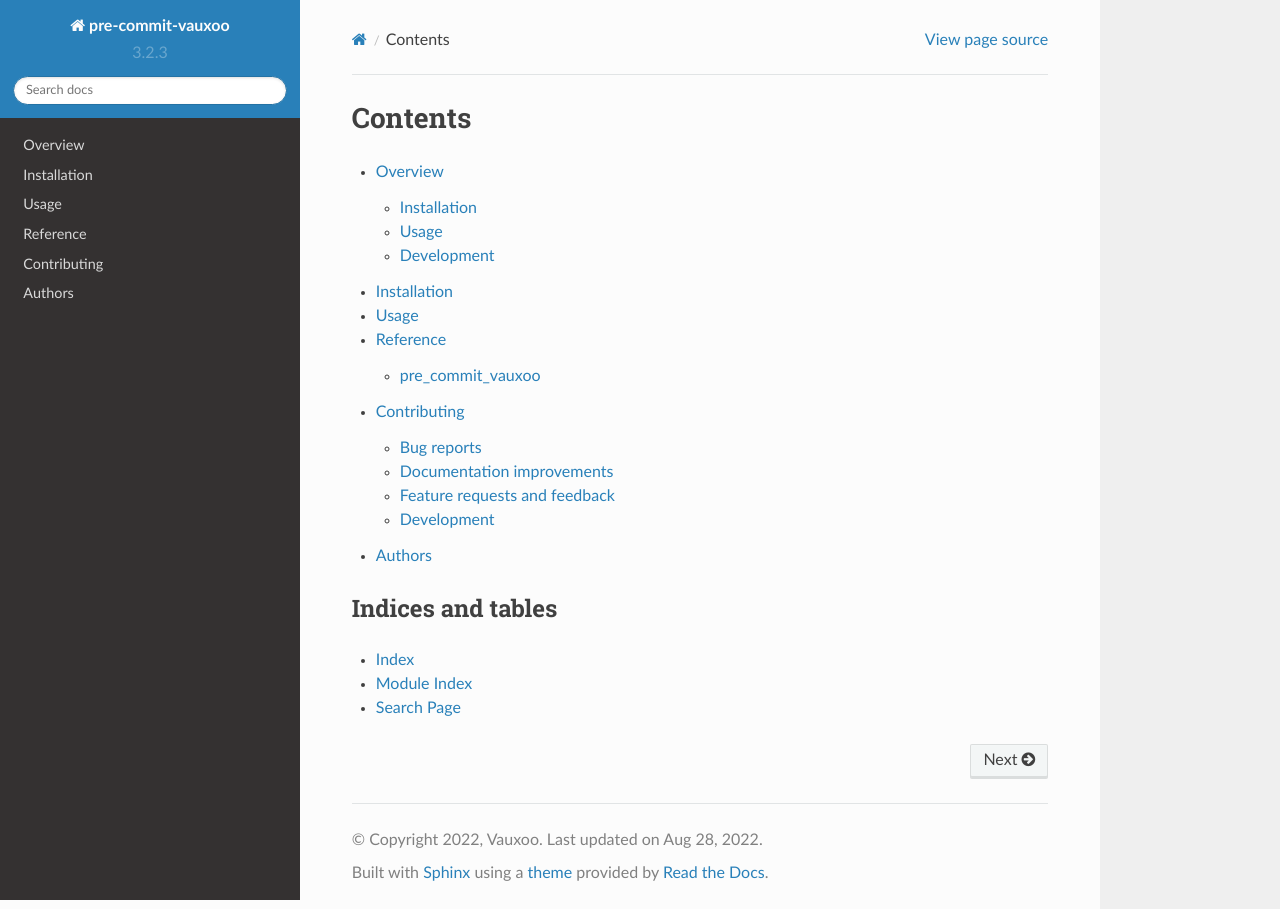
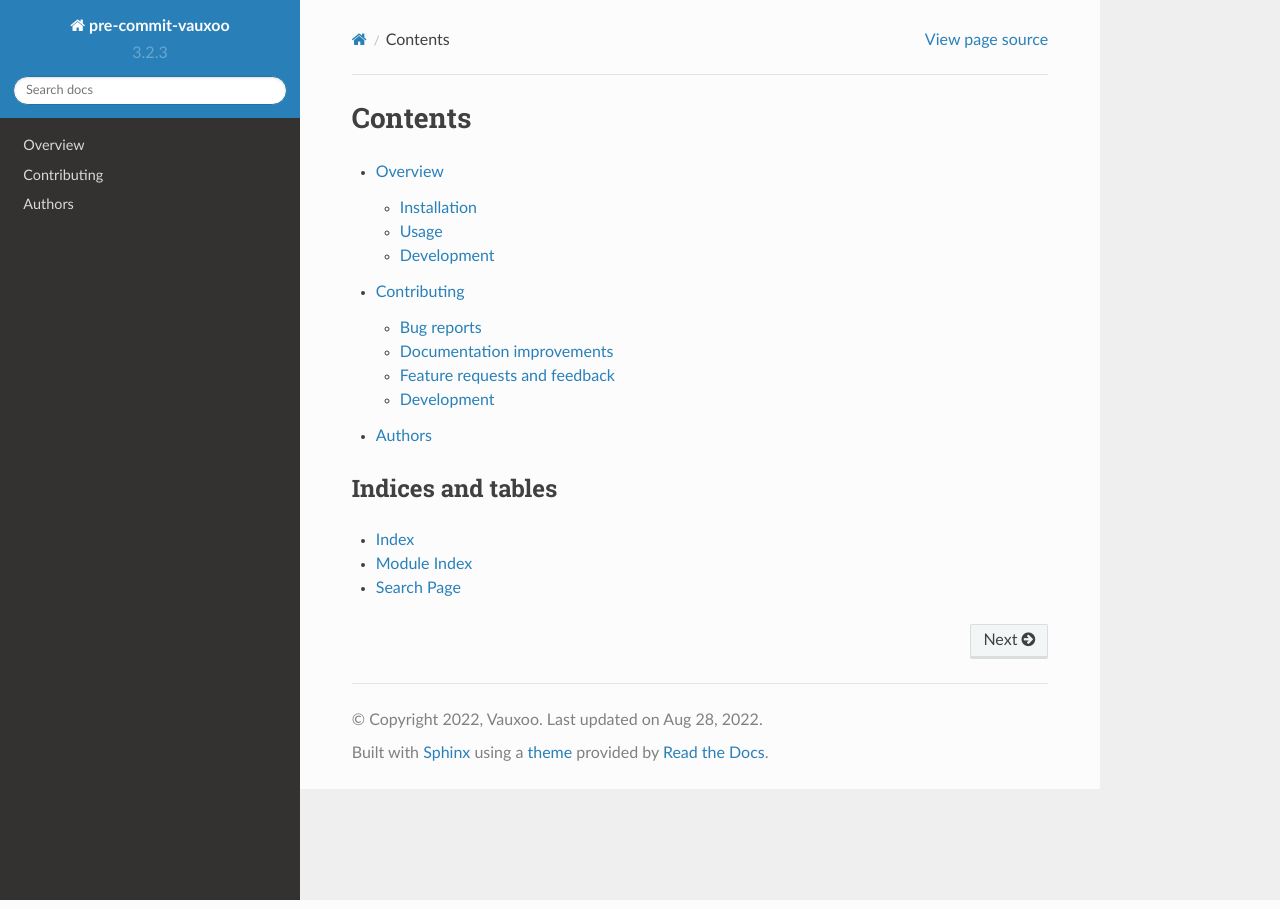
Before and after one commit to Vauxoo/pre-commit-vauxoo, a Sphinx documentation site: the page built from docs/index.rst, in a window 1280 px wide. Built offline with Sphinx 7.4.7 and the Read the Docs theme 2.0.0, drawn with Linux system fonts in a browser that asks for light colours.

```diff
--- a/docs/index.rst
+++ b/docs/index.rst
@@ -6,9 +6,6 @@ Contents
    :maxdepth: 2
 
    readme
-   installation
-   usage
-   reference/index
    contributing
    authors
    changelog
--- a/docs/installation.rst
+++ /dev/null
@@ -1,7 +0,0 @@
-============
-Installation
-============
-
-At the command line::
-
-    pip install pre-commit-vauxoo
--- a/docs/reference/index.rst
+++ /dev/null
@@ -1,7 +0,0 @@
-Reference
-=========
-
-.. toctree::
-    :glob:
-
-    pre_commit_vauxoo*
--- a/docs/reference/pre_commit_vauxoo.rst
+++ /dev/null
@@ -1,9 +0,0 @@
-pre_commit_vauxoo
-=================
-
-.. testsetup::
-
-    from pre_commit_vauxoo import *
-
-.. automodule:: pre_commit_vauxoo
-    :members:
--- a/docs/usage.rst
+++ /dev/null
@@ -1,7 +0,0 @@
-=====
-Usage
-=====
-
-To use pre-commit-vauxoo in a project::
-
-	import pre_commit_vauxoo
```
Also changed, not shown: README.rst (+6 -3 lines).
